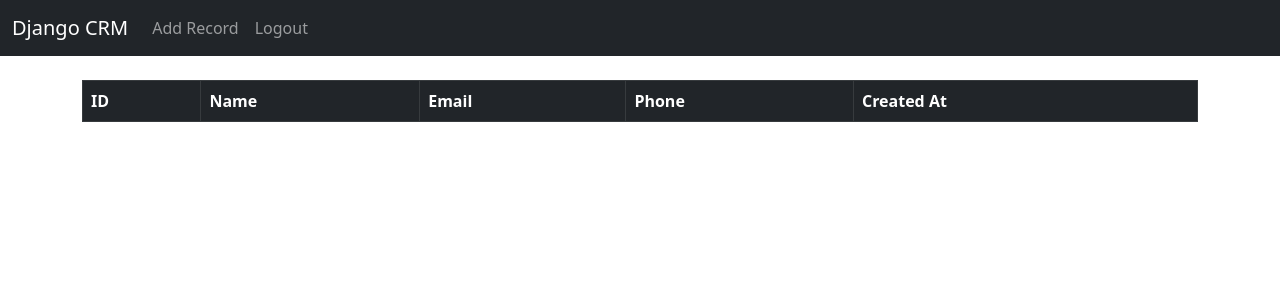
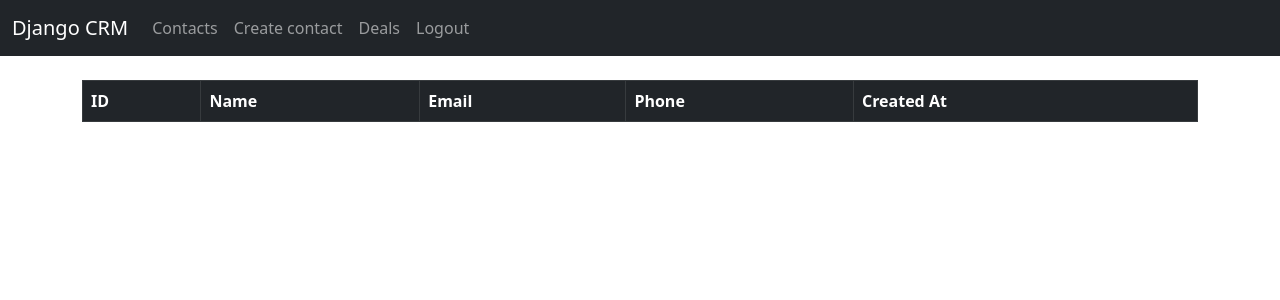
Before and after one commit to dreamtran/Project, a Django app: page / in a window 1280 px wide. Shown: the top 300 px of the page. Run offline with Django 4.2, Linux system fonts and the light colour scheme; the visitor is signed in with stand-in values (Sample User, id 1); data that the repository does not hold is empty.

Commit message:
add deal html

```diff
--- /dev/null
+++ b/dcrm/website/templates/deals.html
@@ -0,0 +1,6 @@
+{% extends 'base.html' %}
+{% block content %}
+
+<h1>hello</h1>
+
+{% endblock %}
--- a/dcrm/website/templates/navbar.html
+++ b/dcrm/website/templates/navbar.html
@@ -10,7 +10,13 @@
 
           {% if user.is_authenticated %}
           <li class="nav-item">
-            <a class="nav-link" href="{% url 'add_record' %}">Add Record</a>
+            <a class="nav-link" href="{% url 'contact' %}">Contacts</a>
+          </li>
+          <li class="nav-item">
+            <a class="nav-link" href="{% url 'add_record' %}">Create contact</a>
+          </li>
+          <li class="nav-item">
+            <a class="nav-link" href="{% url 'deals' %}">Deals</a>
           </li>
           <li class="nav-item">
             <a class="nav-link" href="{% url 'logout' %}">Logout</a>
--- a/dcrm/website/urls.py
+++ b/dcrm/website/urls.py
@@ -10,4 +10,6 @@ urlpatterns = [
     path('delete_record/<int:pk>', views.delete_record, name='delete_record'),
     path('add_record/', views.add_record, name='add_record'),
     path('update_record/<int:pk>', views.update_record, name='update_record'),
+    path('contact/', views.contact, name='contact'),
+    path('deals/', views.deals, name='deals'),
 ]
--- a/dcrm/website/views.py
+++ b/dcrm/website/views.py
@@ -31,6 +31,14 @@ def logout_user(request):
     logout(request)
     messages.success(request, "Logged out...")
     return redirect('home')
+
+def contact(request):
+    records = Record.objects.all()
+    if request.user.is_authenticated:
+        return render(request, 'contact.html', {'records':records})
+    else:
+        messages.success(request, "You must be logged in to view records.")
+        return redirect('home')
 
 
 
@@ -77,3 +85,6 @@ def update_record(request, pk):
     else:
         messages.success(request, "You must be logged in.")
         return redirect('home')
+
+def deals(request):
+    return render(request, 'deals.html', {})
```
Also changed, not shown: dcrm/website/templates/contact.html (added, +57 -0 lines), dcrm/website/templates/base.html (line endings or trailing spaces).
